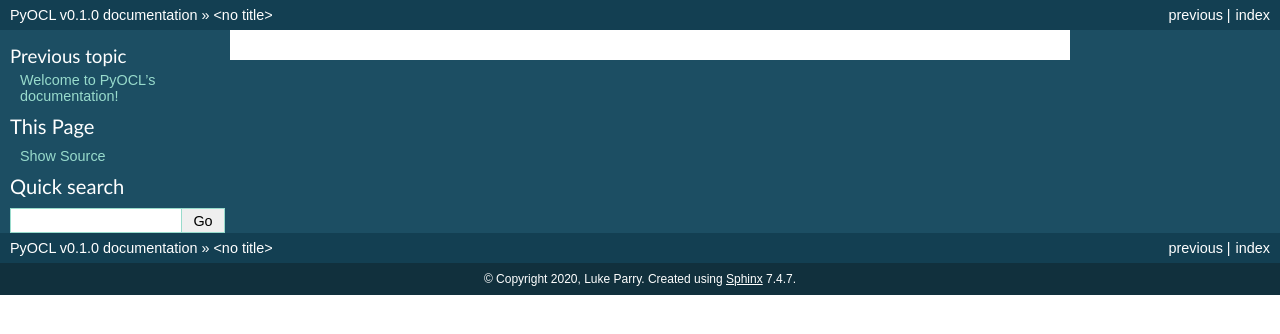
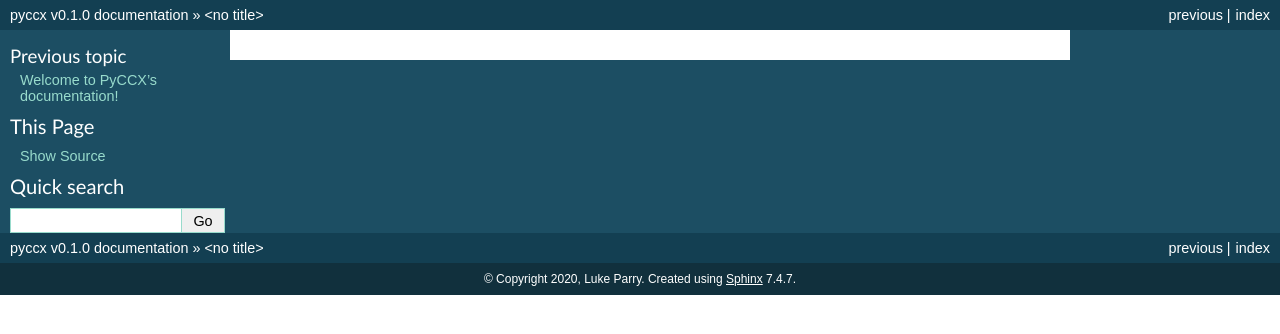
Before and after one commit to drlukeparry/pyccx, a Sphinx documentation site: the page built from docs/modules.rst, in a window 1280 px wide. Shown: the top 334 px of the page. Built offline with Sphinx 7.4.7, drawn with Linux system fonts in a browser that asks for light colours; pages that are not in the unit, such as notebooks, are missing from menus.

Commit message:
Refactoring documentation settings Signed-off-by: Luke Parry <dev@lukeparry.uk>

```diff
--- a/docs/conf.py
+++ b/docs/conf.py
@@ -40,8 +40,9 @@ source_suffix = '.rst'
 master_doc = 'index'
 
 # General information about the project.
-project = u'PyOCL'
+project = u'pyccx'
 copyright = u'2020, Luke Parry'
+author = 'Luke Parry'
 
 # The version info for the project you're documenting, acts as replacement for
 # |version| and |release|, also used in various other places throughout the
@@ -183,7 +184,7 @@ latex_elements = {
 # Grouping the document tree into LaTeX files. List of tuples
 # (source start file, target name, title, author, documentclass [howto/manual]).
 latex_documents = [
-  ('index', 'sample.tex', u'PyOCL Documentation',
+  ('index', 'sample.tex', u'PyCCX Documentation',
    u'Luke Parry', 'manual'),
 ]
 
--- a/docs/index.rst
+++ b/docs/index.rst
@@ -3,7 +3,7 @@
    You can adapt this file completely to your liking, but it should at least
    contain the root `toctree` directive.
 
-Welcome to PyOCL's documentation!
+Welcome to PyCCX's documentation!
 ==================================
  .. toctree::
    :maxdepth: 2
--- a/pyccx/__init__.py
+++ b/pyccx/__init__.py
@@ -1,4 +1,4 @@
-from . import boundarycondition
+#from . import boundarycondition
 from . import material
 from . import mesh
 
```
